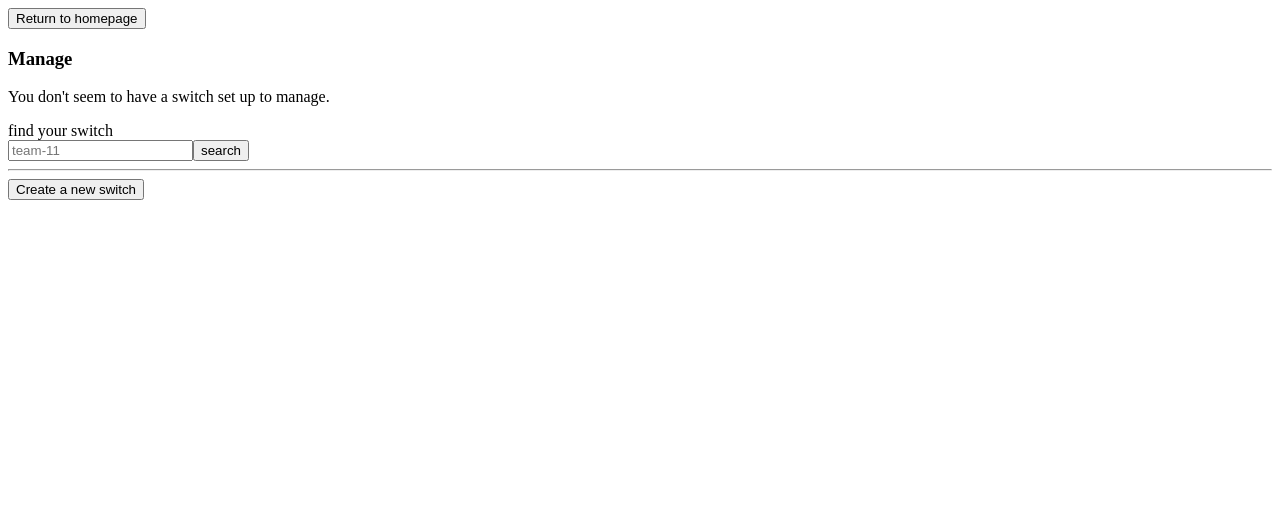
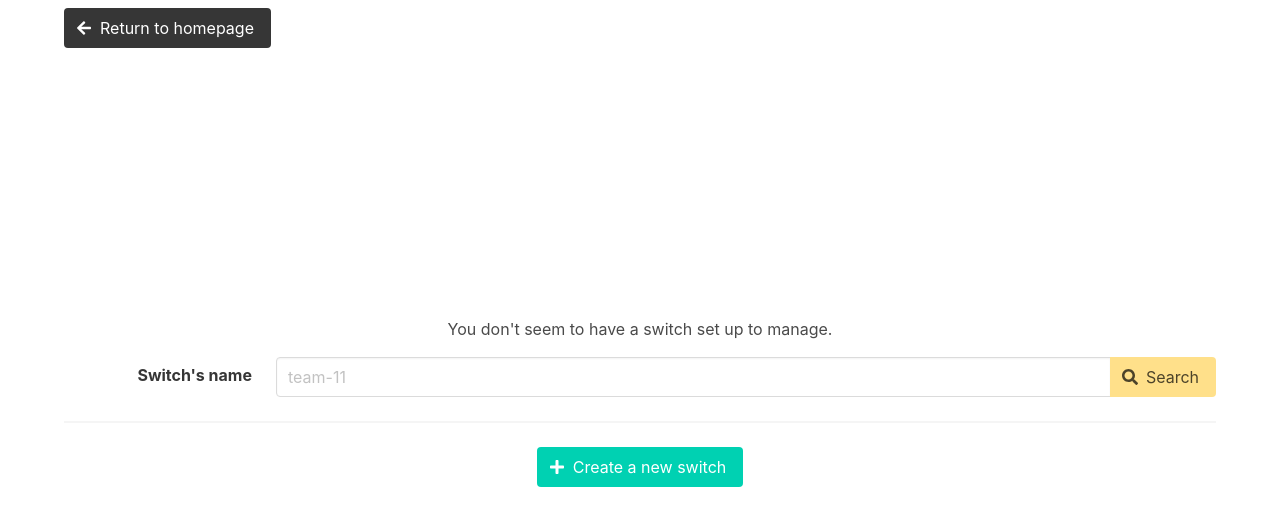
Before and after one commit to hert5796/hive-iot-switch, a React (Create React App) app: page /manage in a window 1280 px wide. Shown: the top 526 px of the page. Built offline with nearby package versions, Linux system fonts and the light colour scheme; no server answers.

Commit message:
Initial syling complete

```diff
--- a/package.json
+++ b/package.json
@@ -3,11 +3,16 @@
   "version": "0.1.0",
   "private": true,
   "dependencies": {
+    "@fortawesome/fontawesome-svg-core": "^1.2.28",
+    "@fortawesome/free-solid-svg-icons": "^5.13.0",
+    "@fortawesome/react-fontawesome": "^0.1.9",
     "@testing-library/jest-dom": "^4.2.4",
     "@testing-library/react": "^9.3.2",
     "@testing-library/user-event": "^7.1.2",
+    "bulma": "^0.8.1",
     "electron-is-dev": "^1.1.0",
     "firebase": "^7.12.0",
+    "moment": "^2.24.0",
     "react": "^16.13.1",
     "react-dom": "^16.13.1",
     "react-router-dom": "^5.1.2",
--- a/public/index.html
+++ b/public/index.html
@@ -24,7 +24,7 @@
       work correctly both with client-side routing and a non-root public URL.
       Learn how to configure a non-root public URL by running `npm run build`.
     -->
-    <title>React App</title>
+    <title>Hive IoT Switch</title>
   </head>
   <body>
     <noscript>You need to enable JavaScript to run this app.</noscript>
--- a/src/components/main/App.js
+++ b/src/components/main/App.js
@@ -3,6 +3,7 @@ import { BrowserRouter, Route } from 'react-router-dom'
 
 import { Home, Help, Create, Manage } from './'
 
+import 'bulma/css/bulma.css'
 
 class App extends Component {
 	constructor(props) {
@@ -12,7 +13,15 @@ class App extends Component {
 		}
 	}
 
-	setSwitchName = switchName => this.setState({ switchName });
+	componentWillMount() {
+		const switchName = localStorage.getItem('switchName');
+		!!switchName && this.setState({ switchName });
+	}
+
+	setSwitchName = switchName => {
+		localStorage.setItem('switchName', switchName);
+		this.setState({ switchName });
+	};
 
 	render() {
 		const { switchName } = this.state;
--- a/src/components/main/Create.js
+++ b/src/components/main/Create.js
@@ -1,8 +1,15 @@
 import React, { Component } from 'react';
 import { Link } from 'react-router-dom';
 
+import { FontAwesomeIcon } from '@fortawesome/react-fontawesome';
+import { faPencilAlt, faPlus, faCheck, faToggleOn } from '@fortawesome/free-solid-svg-icons';
+
+import { ReturnHome } from '../mini'
+
 import { methods } from '../../database';
 const { createSwitch, unusedSwitch } = methods;
+
+
 
 class Create extends Component {
   constructor(props) {
@@ -45,7 +52,7 @@ class Create extends Component {
     event.preventDefault();
     const { setSwitchName, name, active } = this.state;
     const createdAt = Date.now();
-    unusedSwitch(name)
+    !!name && unusedSwitch(name)
       .then(isUnused => {
         if (isUnused) {
           createSwitch(name, { name, active, createdAt })
@@ -67,45 +74,110 @@ class Create extends Component {
     const { name, nameErr, active } = this.state;
     const { switchName } = this.props;
     return (
-      <section>
-        <Link to='/'>
-          <button>Return to homepage</button>
-        </Link>
-        <h3>Create</h3>
-
+      <section className='hero is-fullheight-with-navbar'>
+        <ReturnHome />
+        <section className='hero-body'>
+          <section className='container has-text-centered'>
+            <section className='content'>
               {switchName
                 ? <section>
-            You have a switch at {name}
-            <ul>
-              <li>
+                  <p>You already have a switch!</p>
+                  <section className='section'>
+                    <h1 className='is-large'>{name}</h1>
+                  </section>
+                  <section className=''>
+                    <p>
                       <Link to={`/manage`}>
-                  <button>Manage your switch</button>
+                        <button className='button is-warning'>
+                          <span className="icon">
+                            <FontAwesomeIcon icon={faPencilAlt} />
+                          </span>
+                          <span>
+                            Manage your switch
+                          </span>
+                        </button>
                       </Link>
-              </li>
-              <li>
-                <button onClick={this.handleReset}>Create another switch</button>
-              </li>
-            </ul>
+                    </p>
+                    <p>
+                      <button className='button is-primary' onClick={this.handleReset}>
+                        <span className="icon">
+                          <FontAwesomeIcon icon={faPlus} />
+                        </span>
+                        <span>
+                          Create another switch
+                        </span>
+                      </button>
+                    </p>
+                  </section>
                 </section>
                 : <section>
-            <p>Make a new switch by completing the form below</p>
-            <form onSubmit={this.handleSubmit}>
-              <section>
-                <label htmlFor='name'>Switch's name:</label>
-                <input type="text" value={name} placeholder="team-bee" onChange={e => this.handleChange('name', e)} />
+                  <p className='section'>Make a new switch by completing the form below</p>
+                  <form className='has-text-left' onSubmit={this.handleSubmit}>
+                    <section className='field is-horizontal'>
+                      <section className='field-label is-normal'>
+                        <label className='label' htmlFor='name'>Switch's name </label>
+                      </section>
+
+                      <section className='field-body'>
+                        <section className='field'>
+                          <section className='control has-icons-left'>
+                            <input className='input' type="text" value={name} placeholder="team-bee" onChange={e => this.handleChange('name', e)} />
+                            <span class="icon is-small is-left">
+                              <FontAwesomeIcon icon={faToggleOn} />
+                            </span>
+                          </section>
+                          <p class="help is-danger">
                             {!!nameErr && <p>* {nameErr}</p>}
+                          </p>
                         </section>
-              <section>
-                <label htmlFor='active'>Activate switch:</label>
+                      </section>
+                    </section>
+
+                    <section className='field is-horizontal'>
+
+                      <section className="field-label">
+                        <label className="label" htmlFor='active'>Activate switch?</label>
+                      </section>
+
+                      <section className="field-body">
+                        <section className="field is-narrow">
+                          <section className="control">
+                            <label className="radio">
                               <input type="radio" id="active-true" name="active" value={true} onChange={e => this.handleChange('active', e)} checked={active} />
-                <label htmlFor="active-true">yes</label>
+                              Yes
+                            </label>
+                            <label className="radio">
                               <input type="radio" id="active-false" name="active" value={false} onChange={e => this.handleChange('active', e)} checked={!active} />
-                <label htmlFor="active-false">no</label>
+                              No
+                            </label>
                           </section>
-              <input type="submit" value="Create switch" />
+                        </section>
+                      </section>
+                    </section>
+                    <br />
+                    <div class="field is-horizontal">
+                      <div class="field-label"></div>
+                      <div class="field-body">
+                        <div class="field">
+                          <div class="control">
+                            <button className='button is-warning' type="submit">
+                              <span className="icon">
+                                <FontAwesomeIcon icon={faCheck} />
+                              </span>
+                              <span>
+                                Create switch
+                              </span>
+                            </button>
+                          </div>
+                        </div>
+                      </div>
+                    </div>
                   </form>
                 </section>
               }
+            </section>
+          </section>
+        </section>
       </section>
     )
   }
--- a/src/components/main/Home.js
+++ b/src/components/main/Home.js
@@ -1,28 +1,52 @@
 import React, { Component } from 'react';
 import { Link } from 'react-router-dom';
+
+import { FontAwesomeIcon } from '@fortawesome/react-fontawesome';
+import { faPlus, faPencilAlt, faInfo } from '@fortawesome/free-solid-svg-icons';
 
 class Home extends Component {
   render() {
     return (
+      <section className='hero is-fullheight'>
+        <section className='hero-body'>
+          <section className='container has-text-centered'>
+            <section className='content is-large'>
+              <h1>Hive IoT switch</h1>
               <section>
-        <h3>Hive IoT switch</h3>
-        <ul>
-          <li>
+                <p className=''>
                   <Link to='/create'>
-              <button>Create a new switch</button>
+                    <button className='button is-warning'>
+                      <span class="icon">
+                        <FontAwesomeIcon icon={faPlus} />
+                      </span>
+                      <span>Create a new switch</span>
+                    </button>
                   </Link>
-          </li>
-          <li>
+                </p>
+                <p className=''>
                   <Link to='/manage'>
-              <button>Manage an existing switch</button>
+                    <button className='button is-primary'>
+                      <span class="icon">
+                        <FontAwesomeIcon icon={faPencilAlt} />
+                      </span>
+                      <span>Manage an existing switch</span>
+                    </button>
                   </Link>
-          </li>
-          <li>
+                </p>
+                <p className=''>
                   <Link to='/help'>
-              <button>Help</button>
+                    <button className='button is-dark'>
+                      <span class="icon">
+                        <FontAwesomeIcon icon={faInfo} />
+                      </span>
+                      <span>Help</span>
+                    </button>
                   </Link>
-          </li>
-        </ul>
+                </p>
+              </section>
+            </section>
+          </section>
+        </section>
       </section>
     )
   }
--- a/src/components/main/Manage.js
+++ b/src/components/main/Manage.js
@@ -1,5 +1,12 @@
 import React, { Component } from 'react';
 import { Link } from 'react-router-dom';
+
+import * as moment from 'moment';
+
+import { FontAwesomeIcon } from '@fortawesome/react-fontawesome';
+import { faPencilAlt, faToggleOff, faToggleOn, faPlus, faSearch } from '@fortawesome/free-solid-svg-icons';
+
+import { ReturnHome } from '../mini'
 
 import { methods } from '../../database';
 const { getSwitch } = methods;
@@ -26,7 +33,7 @@ class Manage extends Component {
         })
       )
     }
-    this.setState({_isMounted})
+    this.setState({ _isMounted })
   }
 
   handleToggle = toggle_state => {
@@ -44,7 +51,7 @@ class Manage extends Component {
     const { searchName } = this.state;
     const { switchName, setSwitchName } = this.props;
     // final syntactic validation of switchName
-    getSwitch(searchName,
+    searchName && getSwitch(searchName,
       switchData => {
         if (switchData) {
           if (switchData.switchName !== switchName) setSwitchName(switchData.name);
@@ -65,44 +72,97 @@ class Manage extends Component {
     const { searchName, searchNameErr, switchData, } = this.state;
     const { active, createdAt } = switchData || {};
     return (
-      <section>
-        <Link to='/'>
-          <button>Return to homepage</button>
-        </Link>
-        <h3>Manage</h3>
+      <section className='hero is-fullheight-with-navbar'>
+        <ReturnHome />
+        <section className='hero-body'>
+          <section className='container has-text-centered'>
+            <section className='content'>
               {switchName
                 ? <section>
-            <ul>
-              <li>switchName: {switchName}</li>
-              <li>state: {active ? 'on' : 'off'}</li>
-              <li>createdAt: {createdAt}</li>
-              <li>
-                <button onClick={() => this.handleToggle(true)}>toggle on</button>
-              </li>
-              <li>
-                <button onClick={() => this.handleToggle(false)}>toggle off</button>
-              </li>
-              <li>
-                <button onClick={this.handleReset}>manage another switch</button>
-              </li>
-            </ul>
+                  <section className='content'>
+                    <section className='section'>
+                      <h1 className={`is-large ${active ? 'has-text-success' : 'has-text-danger'}`}>{switchName}</h1>
+                      <p>Created on {moment(createdAt).format('MMMM Do YYYY, h:mm:ss a')}</p>
+                    </section>
+                    <button className='button is-success' onClick={() => this.handleToggle(true)} disabled={active}>
+                      <span className="icon">
+                        <FontAwesomeIcon icon={faToggleOn} />
+                      </span>
+                      <span>
+                        Toggle on
+                      </span>
+                    </button>
+                    <button className='button is-danger ml2' onClick={() => this.handleToggle(false)} disabled={!active}>
+                      <span className="icon">
+                        <FontAwesomeIcon icon={faToggleOff} />
+                      </span>
+                      <span>
+                        Toggle off
+                      </span>
+                    </button>
+                    <br /><br />
+                    <section className=''>
+                      <button className='button is-warning' onClick={this.handleReset}>
+                        <span className="icon">
+                          <FontAwesomeIcon icon={faPencilAlt} />
+                        </span>
+                        <span>
+                          Manage another switch
+                        </span>
+                      </button>
+                    </section>
+                  </section>
                 </section>
                 : <section>
                   <p>
                     You don't seem to have a switch set up to manage.
                   </p>
-            <section>
-              <label>find your switch</label><br />
-              <input placeholder='team-11' value={searchName} onChange={this.handleSearchNameChange} />
-              <button onClick={this.handleSearchName}>search</button>
-              {searchNameErr && <p>* {searchNameErr}</p>}
-              <br /><hr />
+
+                  <section class="field is-horizontal">
+                    <section class="field-label is-normal">
+                      <label class="label">Switch's name</label>
                     </section>
+                    <section class="field-body">
+                      <section class="field has-addons">
+                        <section class="control is-expanded">
+                          <input
+                            class="input" type="text"
+                            value={searchName}
+                            placeholder='team-11'
+                            onChange={this.handleSearchNameChange} />
+                        </section>
+                        <section className='control'>
+                          <button className='button is-warning' onClick={this.handleSearchName}>
+                            <span className="icon">
+                              <FontAwesomeIcon icon={faSearch} />
+                            </span>
+                            <span>Search</span>
+                          </button>
+                        </section>
+                        {/* <section className='control'>
+                        </section> */}
+                      </section>
+                    </section>
+                  </section>
+                  <p class="help is-danger">
+                    {!!searchNameErr && searchNameErr}
+                  </p>
+                  <hr />
                   <Link to='/create'>
-              <button>Create a new switch</button>
+                    <button className='button is-primary'>
+                      <span className="icon">
+                        <FontAwesomeIcon icon={faPlus} />
+                      </span>
+                      <span>
+                        Create a new switch
+                      </span>
+                    </button>
                   </Link>
                 </section>
               }
+            </section>
+          </section>
+        </section>
       </section>
     )
   }
--- /dev/null
+++ b/src/components/mini/ReturnHome.js
@@ -0,0 +1,32 @@
+import React from 'react';
+import { Link } from 'react-router-dom';
+
+import { FontAwesomeIcon } from '@fortawesome/react-fontawesome';
+import { faArrowLeft } from '@fortawesome/free-solid-svg-icons';
+
+function ReturnHome() {
+	return (
+		<section className='hero-head'>
+			<section className='navbar'>
+				<section className='container'>
+					<section className="navbar-brand">
+						<span className="navbar-item">
+							<Link to='/'>
+								<button className='button is-dark'>
+									<span className="icon">
+										<FontAwesomeIcon icon={faArrowLeft} />
+									</span>
+									<span>
+										Return to homepage
+                      </span>
+								</button>
+							</Link>
+						</span>
+					</section>
+				</section>
+			</section>
+		</section>
+	)
+}
+
+export default ReturnHome;
--- /dev/null
+++ b/src/components/mini/index.js
@@ -0,0 +1,5 @@
+import ReturnHome from './ReturnHome';
+
+export {
+	ReturnHome,
+}
--- a/src/index.js
+++ b/src/index.js
@@ -2,6 +2,8 @@ import React from 'react';
 import ReactDOM from 'react-dom';
 import {App} from './components/main';
 import * as serviceWorker from './serviceWorker';
+
+import './style.css';
 
 ReactDOM.render(
   <React.StrictMode>
--- /dev/null
+++ b/src/style.css
@@ -0,0 +1,7 @@
+::-webkit-scrollbar {
+	display: none;
+}
+
+.ml2{
+	margin-left: 2em;
+}
```
Also changed, not shown: 1 other file (tests, documents, lock files or other folders). Lines whose indentation alone changed are shown as unchanged.
